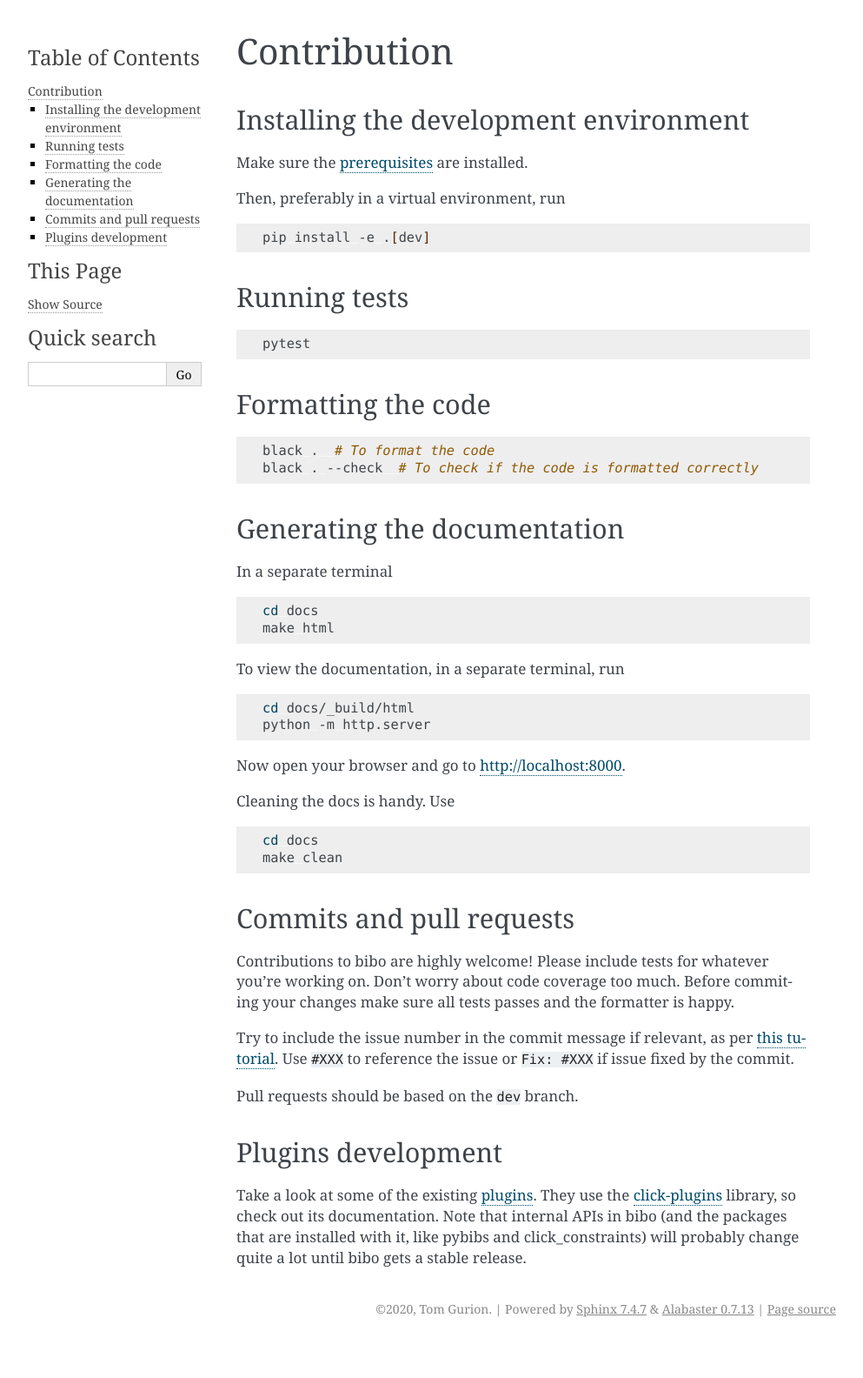
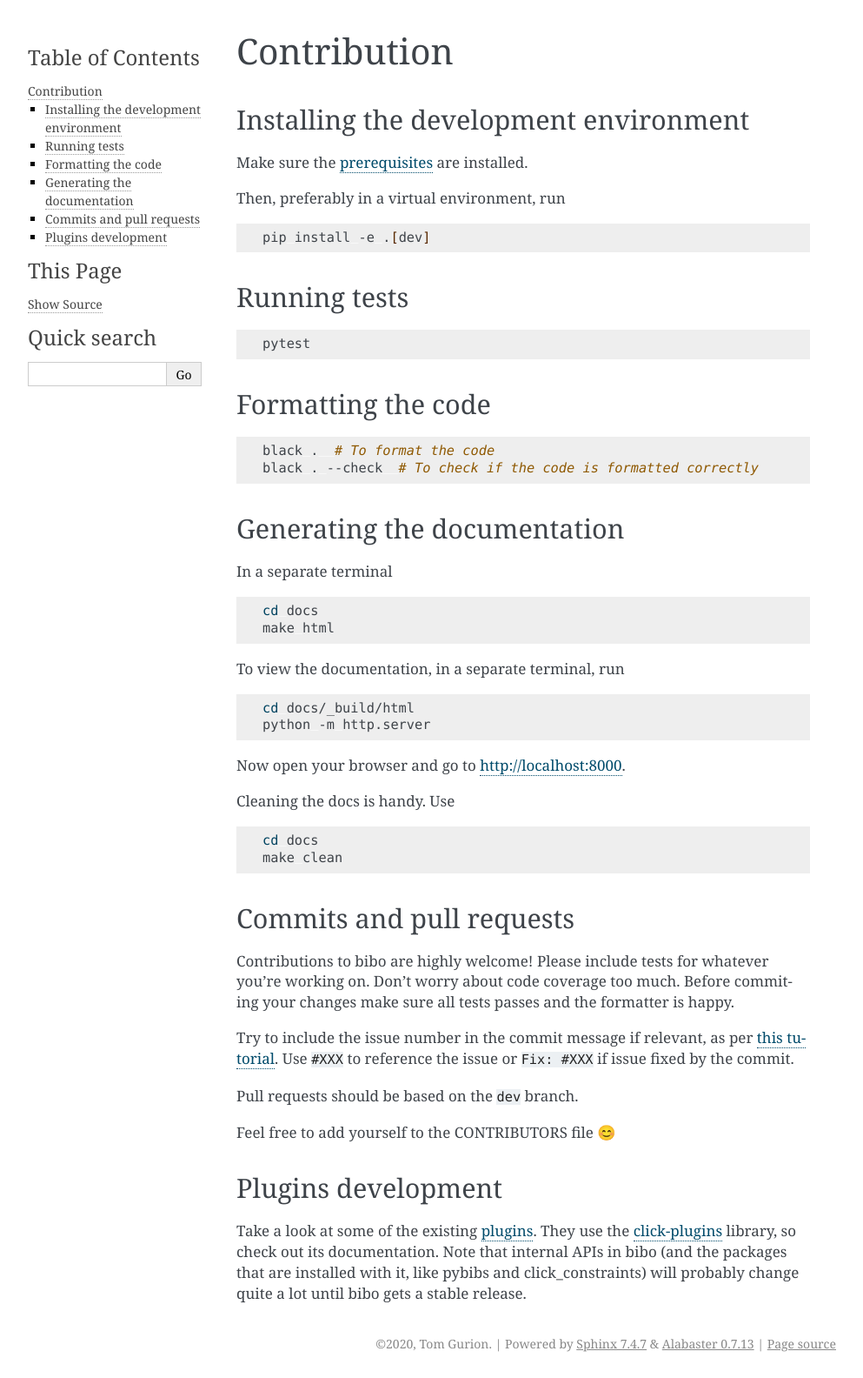
Before and after one commit to Nagasaki45/bibo, a Sphinx documentation site: the page built from docs/contribution.rst, in a window 1280 px wide. Shown: the whole page at 87% size, without its empty margins (148-1141 px from the left). Built offline with Sphinx 7.4.7, drawn with Linux system fonts in a browser that asks for light colours; before the commit the page ends 1544 px from its top, so only the background shows below that.

Commit message:
Add CONTRIBUTORS file

```diff
--- a/docs/contribution.rst
+++ b/docs/contribution.rst
@@ -70,6 +70,8 @@ Use ``#XXX`` to reference the issue or ``Fix: #XXX`` if issue fixed by the commi
 
 Pull requests should be based on the ``dev`` branch.
 
+Feel free to add yourself to the CONTRIBUTORS file 😊
+
 
 Plugins development
 -------------------
```
Also changed, not shown: 1 other file.
